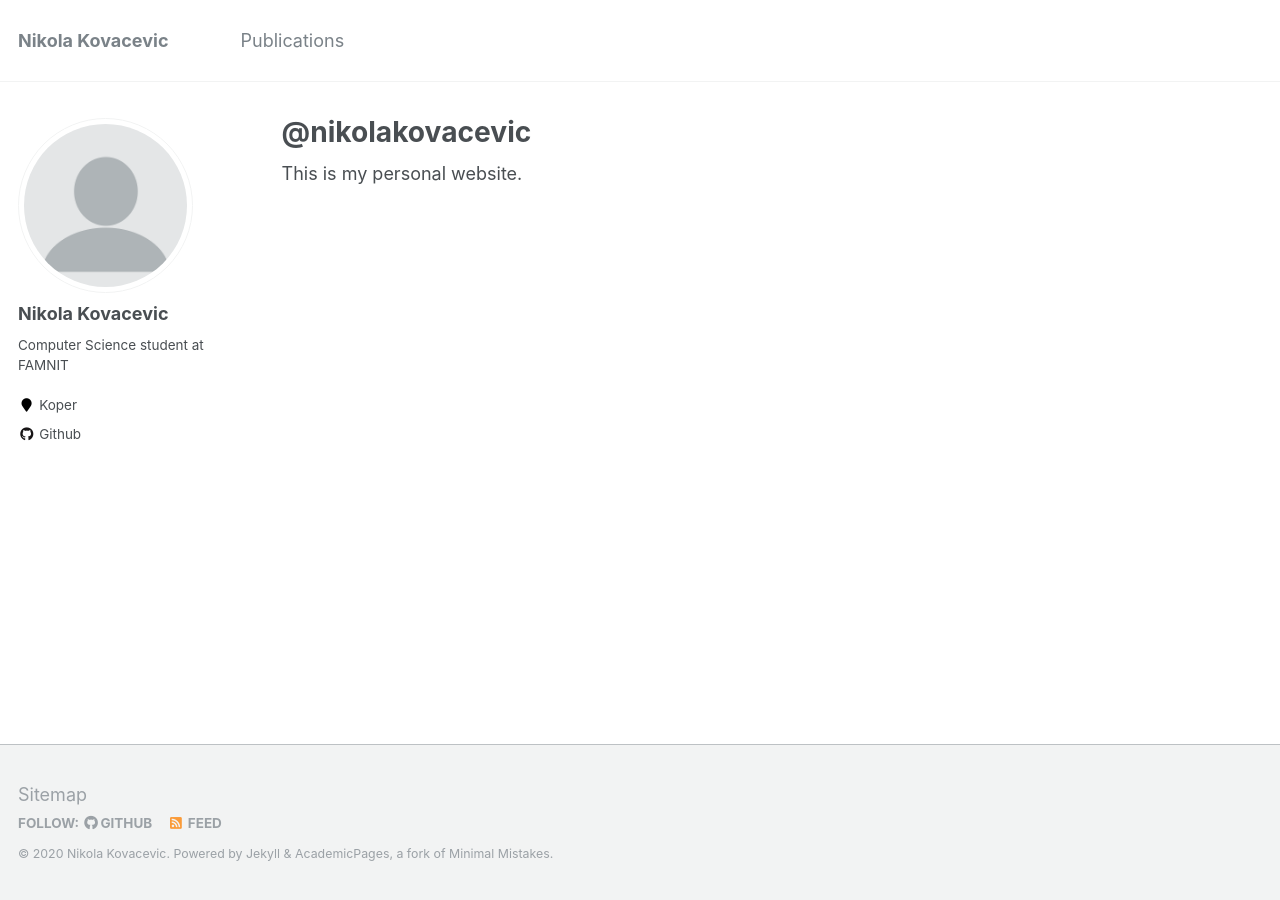
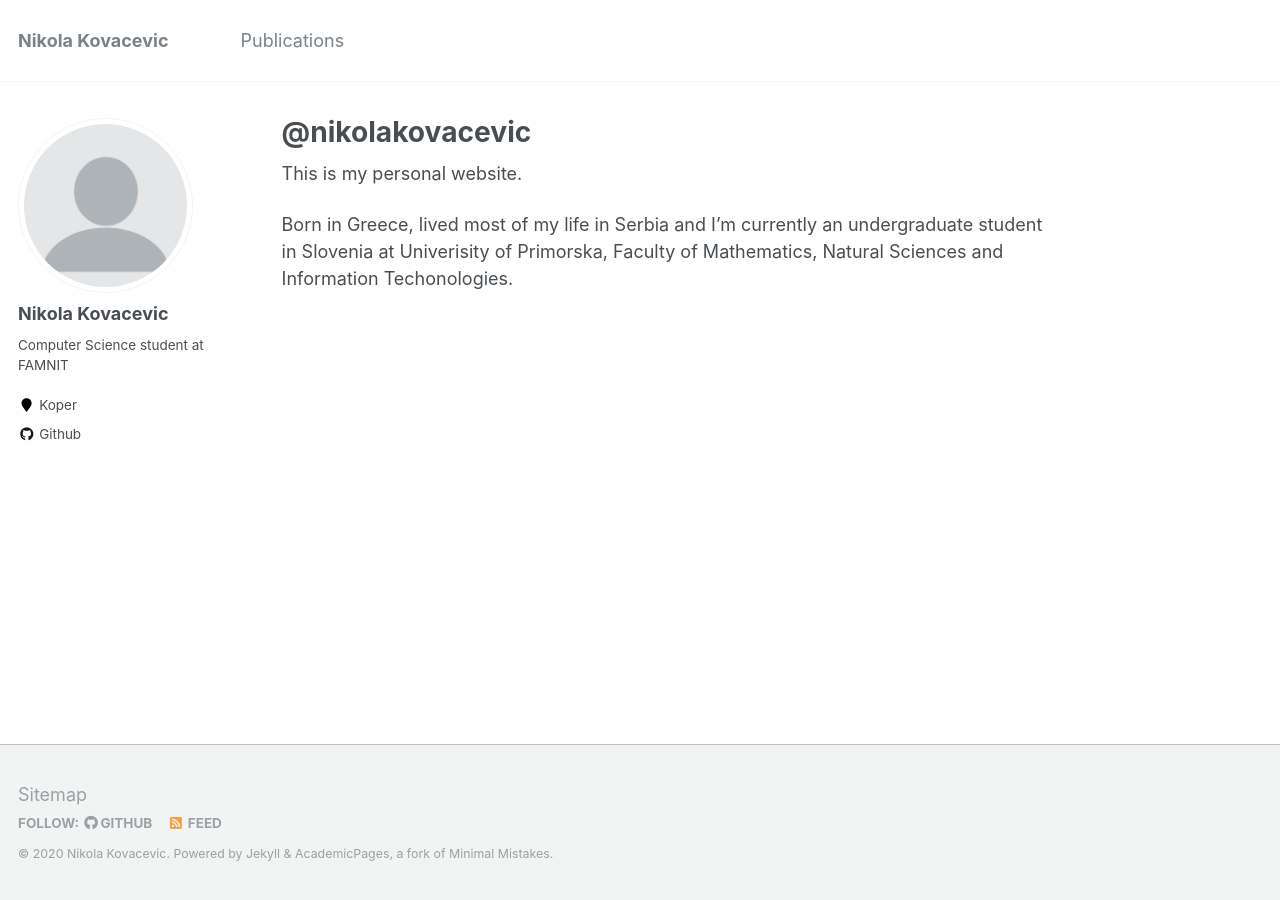
Before and after one commit to coachzer/coachzer.github.io, a Jekyll site: the page built from _pages/about.md, in a window 1280 px wide. Built offline with Jekyll 4.4.1, drawn with Linux system fonts in a browser that asks for light colours.

Commit message:
Update about.md

```diff
--- a/_pages/about.md
+++ b/_pages/about.md
@@ -9,3 +9,6 @@ redirect_from:
 ---
 
 This is my personal website.
+
+Born in Greece, lived most of my life in Serbia and I'm currently an undergraduate student in Slovenia
+at Univerisity of Primorska, Faculty of Mathematics, Natural Sciences and Information Techonologies.
```
